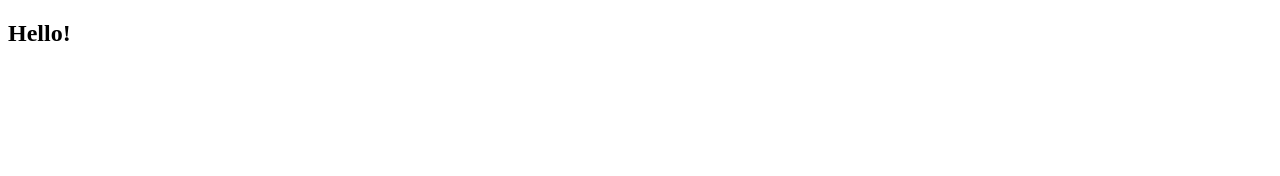
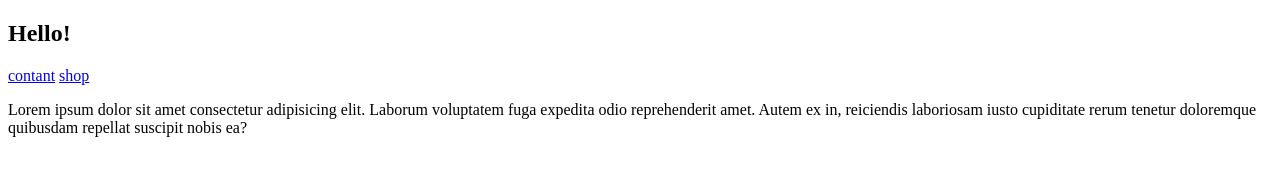
Before and after one commit to milad23lei/project, a plain HTML site: page index.html in a window 1280 px wide. Drawn offline with Linux system fonts and the light colour scheme.

Commit message:
add navbar to index.html

```diff
--- a/index.html
+++ b/index.html
@@ -9,6 +9,13 @@
 
 <body>
     <h2>Hello!</h2>
+    <nav>
+        <a href="contant.html">contant</a>
+        <a href="shop.html">shop</a>
+    </nav>
+    <p>Lorem ipsum dolor sit amet consectetur adipisicing elit. Laborum voluptatem fuga expedita odio reprehenderit
+        amet. Autem ex in, reiciendis laboriosam iusto cupiditate rerum tenetur doloremque quibusdam repellat suscipit
+        nobis ea?</p>
 
 </body>
 
```
